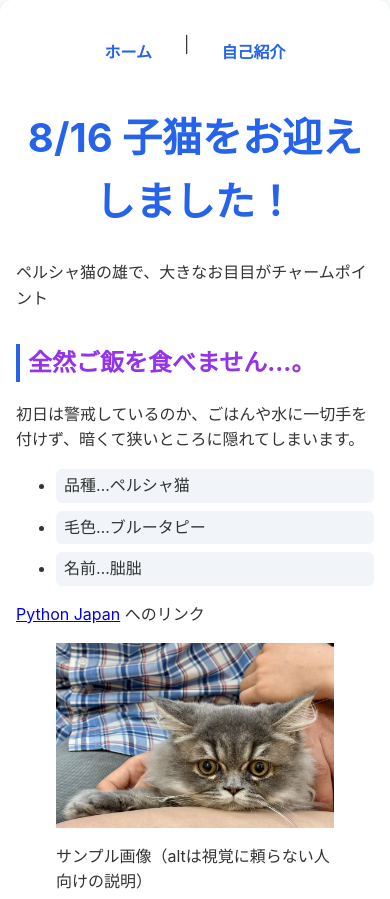
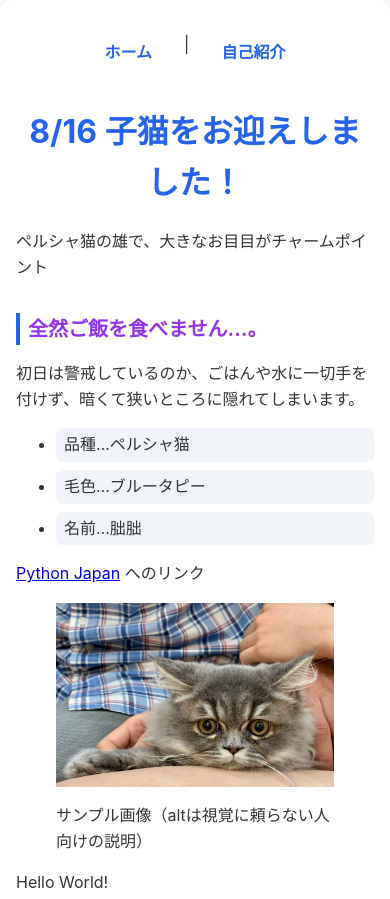
Before and after one commit to Ichin-0419/hp, a plain HTML site: page index.html in a window 390 px wide. Shown: the top 899 px of the page. Drawn offline with Linux system fonts and the light colour scheme.

Commit message:
Update style.css

```diff
--- a/style.css
+++ b/style.css
@@ -136,3 +136,15 @@ nav a:hover {
   margin-top: 1rem;      /* 上下の余白はお好みで */
   margin-bottom: 1rem;
 }
+
+@media (max-width: 600px) {
+  h1 {
+    font-size: 2rem; /* タイトルを少し小さめに */
+  }
+  h2 {
+    font-size: 1.25rem; /* セクション見出しも調整 */
+  }
+  body {
+    font-size: 1rem; /* スマホでも文字が小さく潰れないように */
+  }
+}
```
